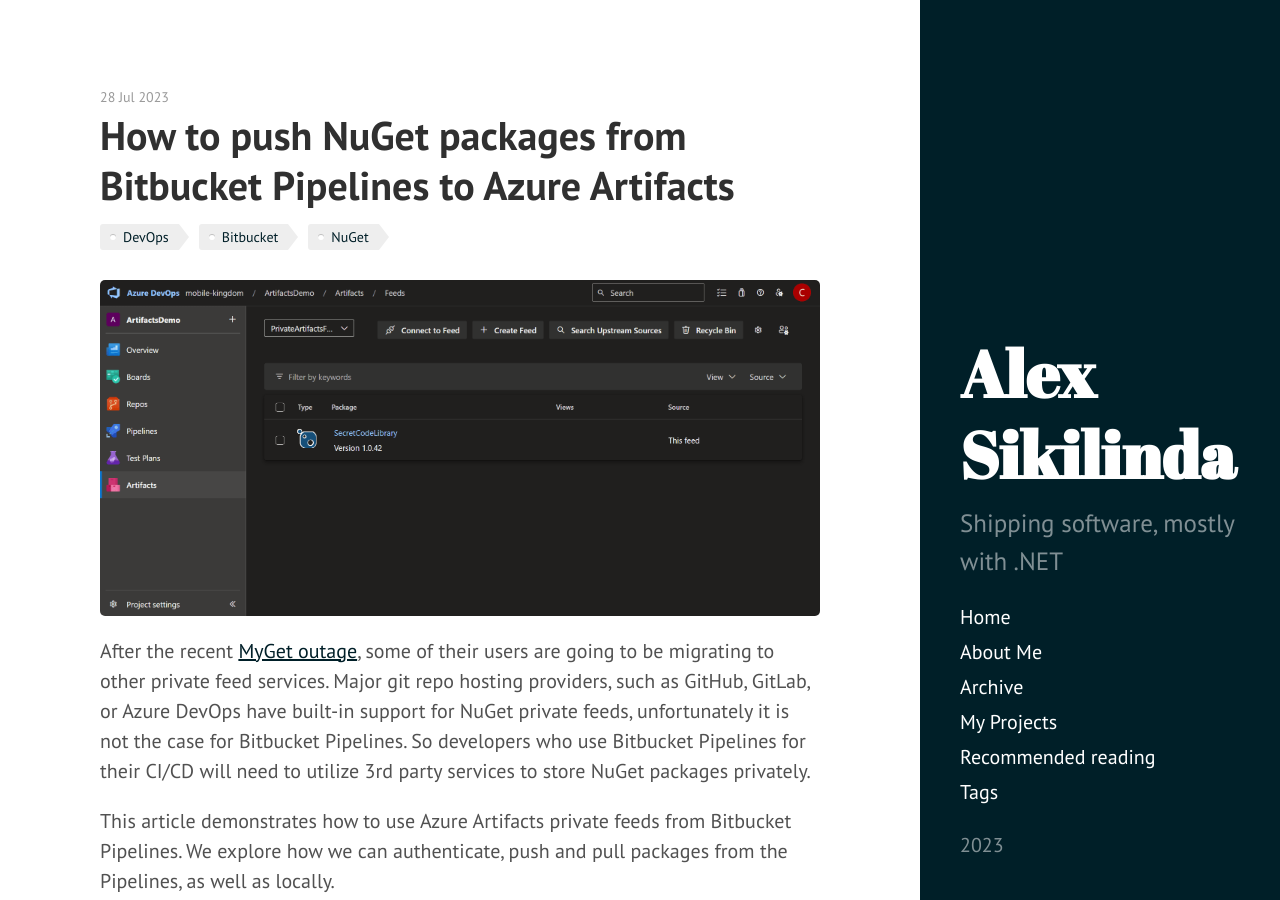
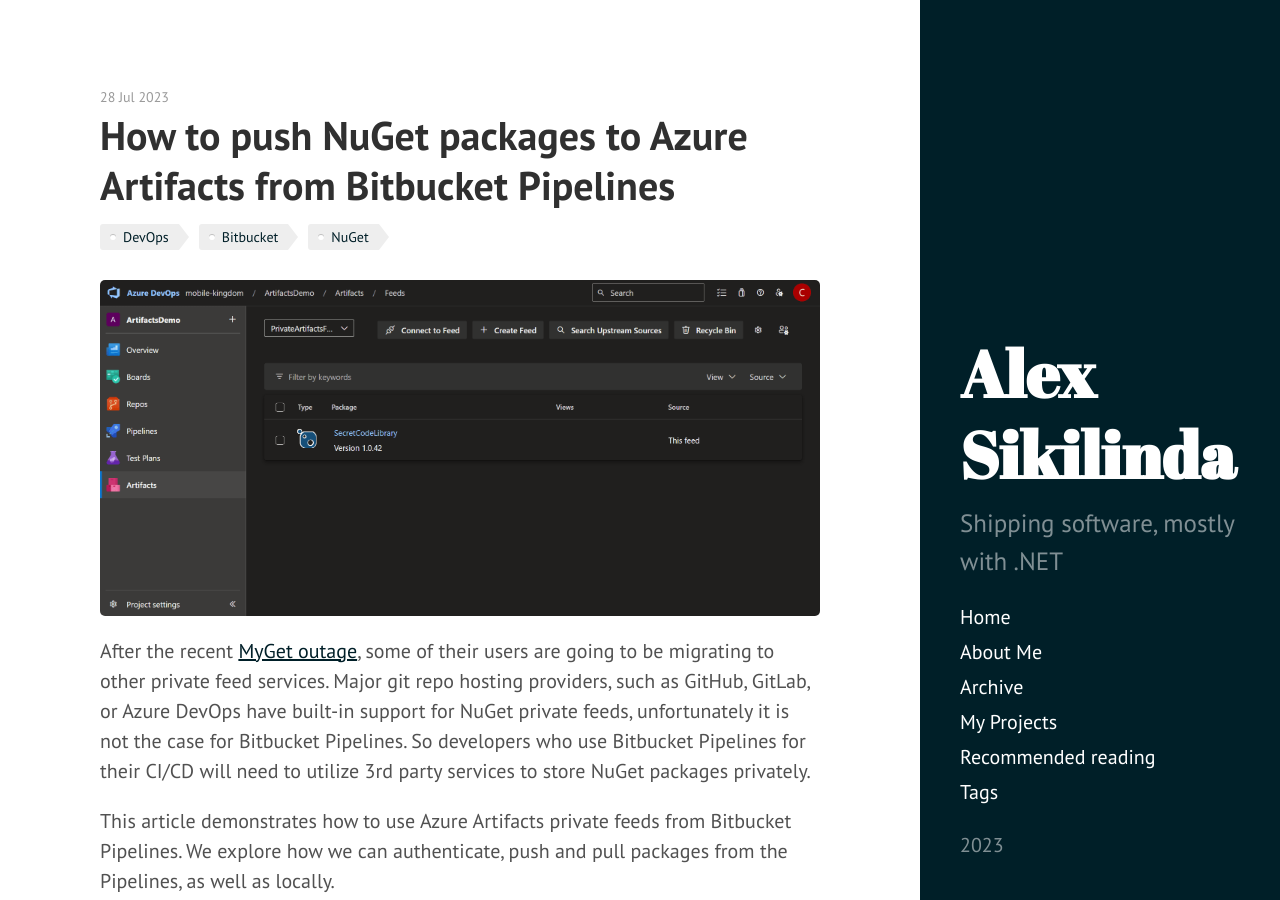
Before and after one commit to AlexSikilinda/alexsikilinda.github.io, a Jekyll site: the page built from _posts/2023-07-28-how-to-push-nuget-packages-to-azure-artifacts-from-bitbucket-pipelines.md, in a window 1280 px wide and 900 px high. Built offline with Jekyll 4.4.1, drawn with Linux system fonts in a browser that asks for light colours; comment, search, counter and statistics services are not loaded.

```diff
--- a/_posts/2023-07-28-how-to-push-nuget-packages-from-bitbucket-pipeline-to-azure-artifacts.md
+++ b/_posts/2023-07-28-how-to-push-nuget-packages-to-azure-artifacts-from-bitbucket-pipelines.md
@@ -1,6 +1,6 @@
 ---
 layout: post
-title: "How to push NuGet packages from Bitbucket Pipelines to Azure Artifacts"
+title: "How to push NuGet packages to Azure Artifacts from Bitbucket Pipelines"
 date: 2023-07-28 00:00:01
 tags: DevOps Bitbucket NuGet
 comments: true
```
